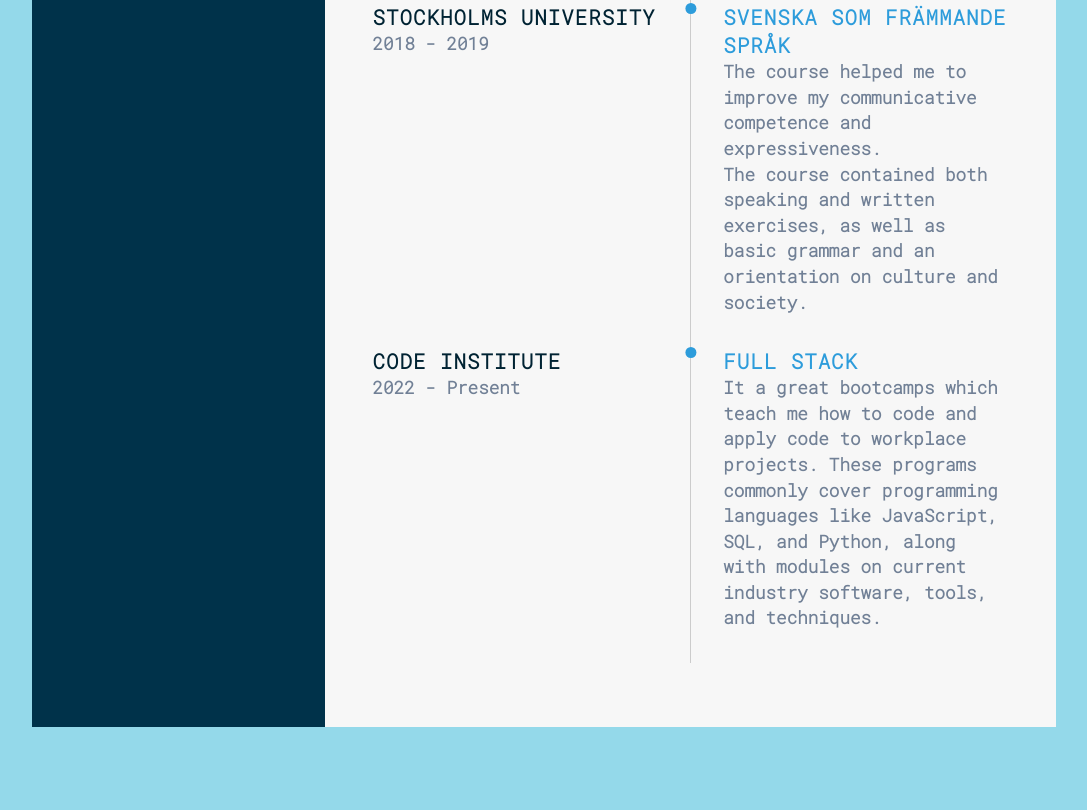
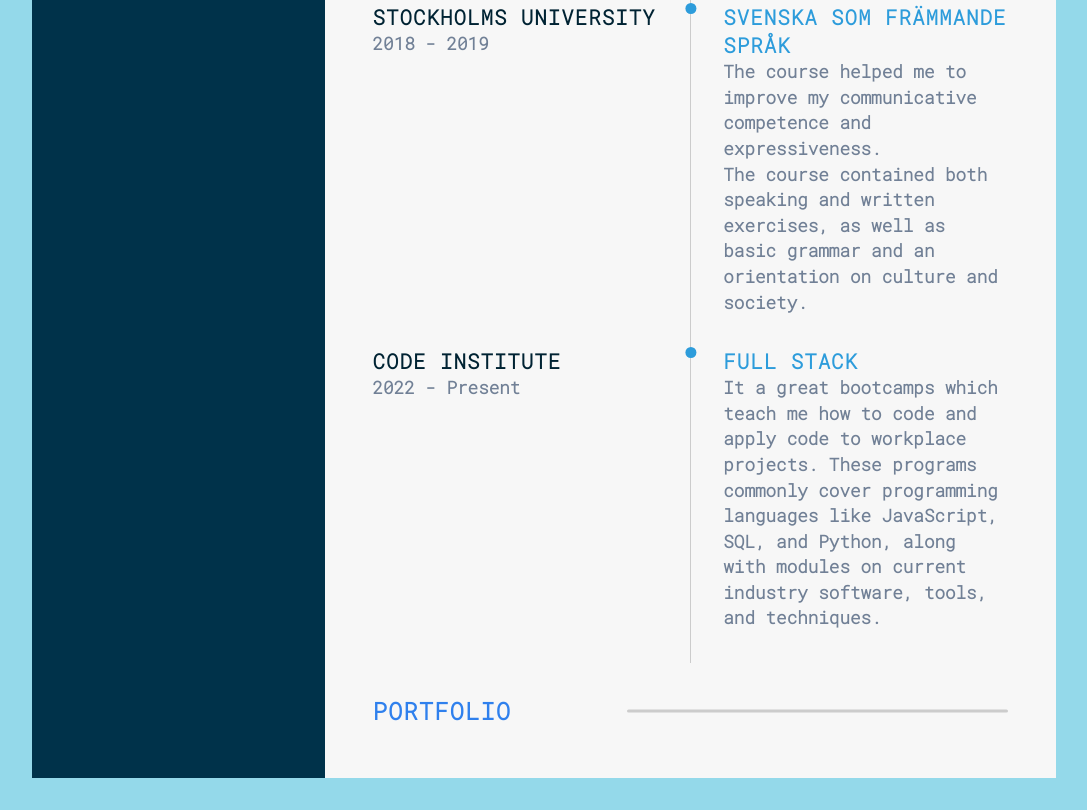
Before and after one commit to Mahsak89/My-resume1, a plain HTML site: page index.html in a window 1280 px wide. Shown: the part 2258-3068 px from the top of the page, without its empty margins (96-1183 px from the left). Before the commit the page ends 3017 px from the top, so only its background shows below. Drawn offline with Linux system fonts and the light colour scheme.

Commit message:
creat portfilio section

```diff
--- a/index.html
+++ b/index.html
@@ -277,6 +277,9 @@
                         </div>
                     </div>
                 </section>
+                <section class="PORTFOLIO PROJECTS">
+                    <h2 class="right-title">Portfolio</h2>
+                </section>
             </div>
         </section>
     </main>
```
